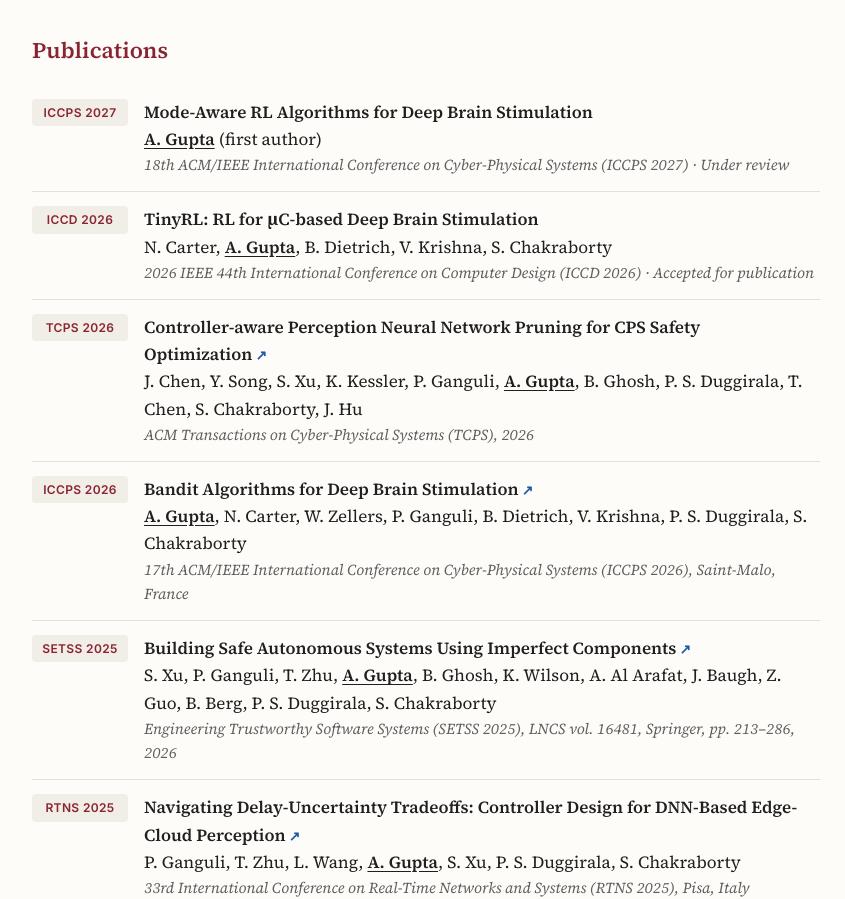
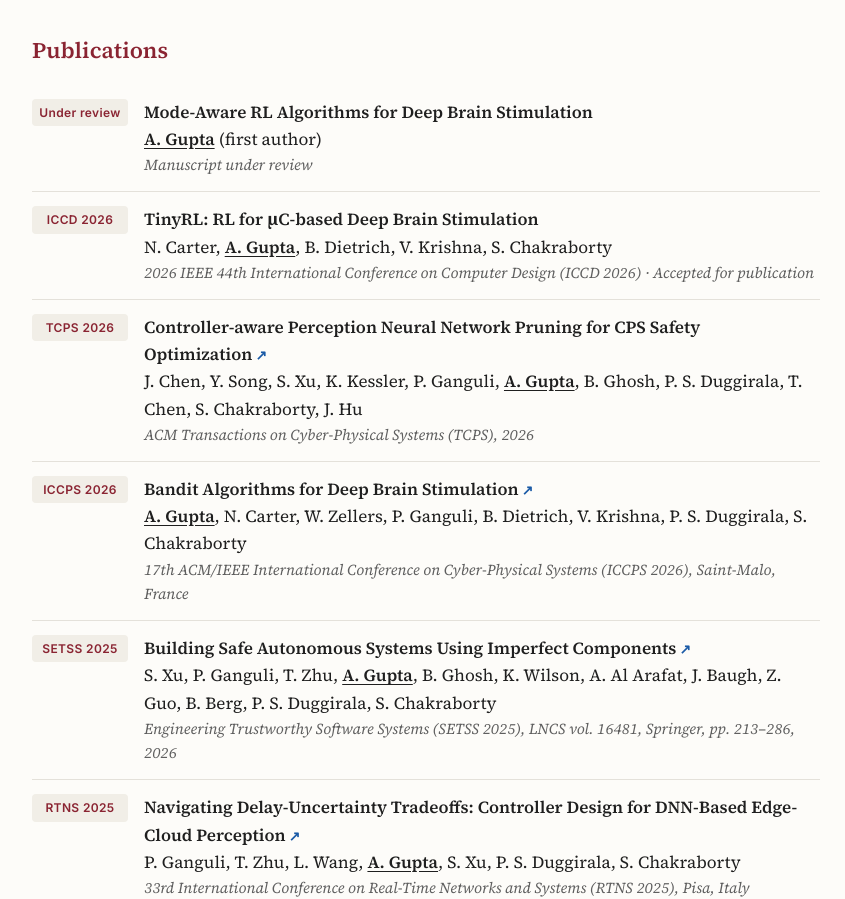
Before and after one commit to arkapravag/arkapravag.github.io, a plain HTML site: page index.html in a window 1280 px wide. Shown: the part 879-1778 px from the top of the page, without its empty margins (214-1059 px from the left). Drawn offline with Linux system fonts and the light colour scheme.

Commit message:
Drop venue from paper under double-blind review
Co-Authored-By: Claude Opus 5.5 <noreply@anthropic.com>
Claude-Session: https://claude.ai/code/session_017copTDpeD7chdiEEWXnVeR

```diff
--- a/index.html
+++ b/index.html
@@ -25,7 +25,7 @@
           <a href="mailto:arka@cs.unc.edu">arka@cs.unc.edu</a>
           <a href="https://scholar.google.com/citations?user=28KcAy8AAAAJ">Google Scholar</a>
           <a href="https://www.linkedin.com/in/arkaprava-gupta">LinkedIn</a>
-          <a href="files/CV_Arkaprava_Gupta.pdf?v=5">CV (PDF)</a>
+          <a href="files/CV_Arkaprava_Gupta.pdf?v=6">CV (PDF)</a>
         </div>
       </div>
     </header>
@@ -72,11 +72,11 @@
       <h2>Publications</h2>
       <ol class="pub-list">
         <li class="pub">
-          <span class="venue">ICCPS 2027</span>
+          <span class="venue">Under review</span>
           <div>
             <span class="pub-title">Mode-Aware RL Algorithms for Deep Brain Stimulation</span>
             <span class="pub-authors"><span class="me">A. Gupta</span> (first author)</span>
-            <span class="pub-where">18th ACM/IEEE International Conference on Cyber-Physical Systems (ICCPS 2027) &middot; Under review</span>
+            <span class="pub-where">Manuscript under review</span>
           </div>
         </li>
         <li class="pub">
```
Also changed, not shown: 1 other file.
